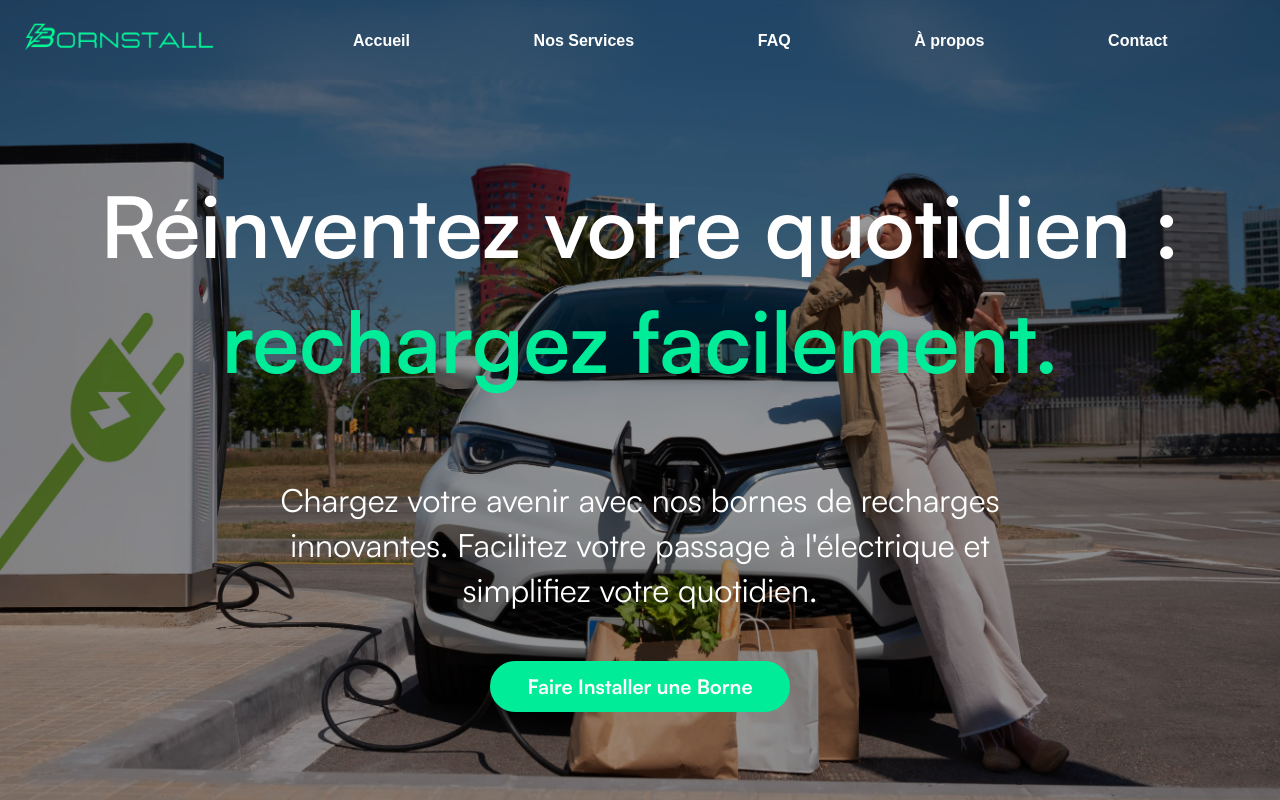
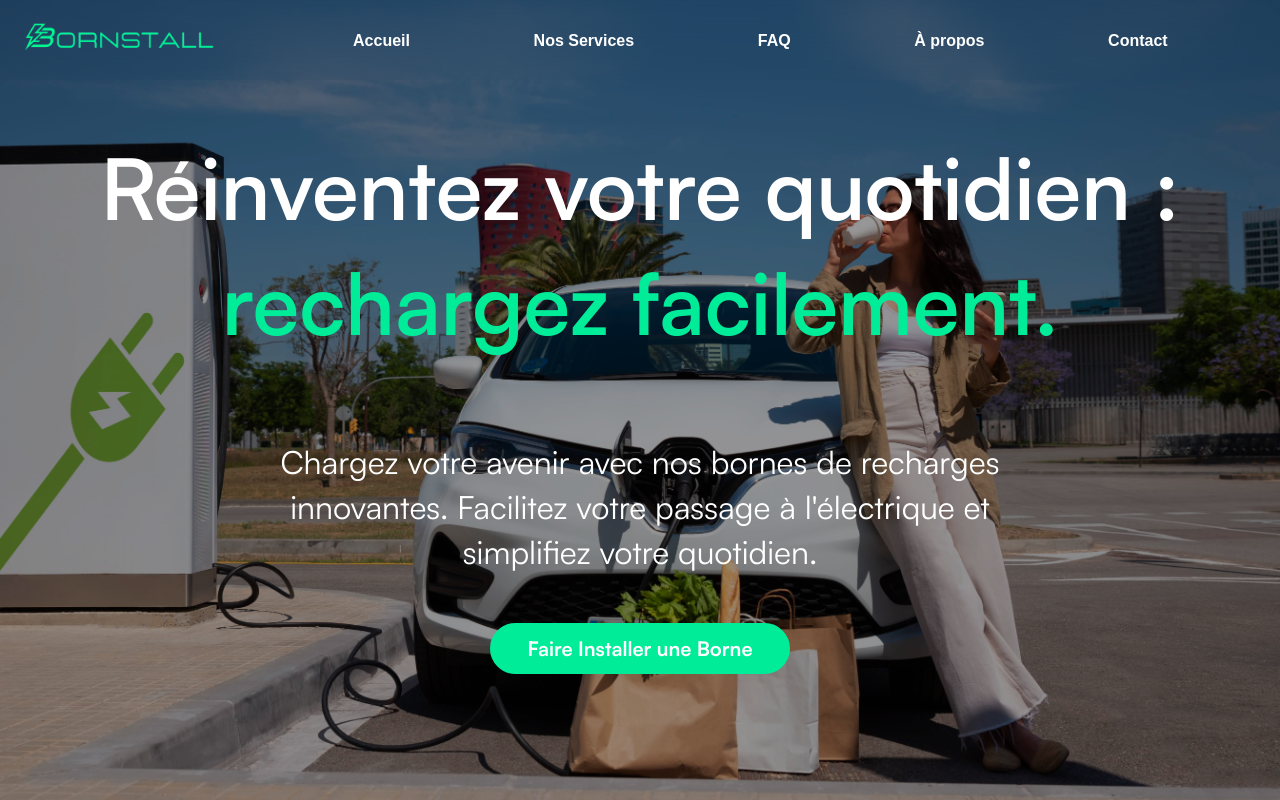
Before and after one commit to Maxime-Camaille/electric-car, a React (Create React App) app: page /services in a window 1280 px wide. Shown: the top 800 px of the page. Built offline with nearby package versions, Linux system fonts and the light colour scheme.

Commit message:
Modification CSS version laptop de MainHeroSection

```diff
--- a/src/components/MainHeroSection/styles.css
+++ b/src/components/MainHeroSection/styles.css
@@ -100,7 +100,19 @@
   }
 }
 @media (min-width: 1024px) {
-
+  .main-hero-content {
+    position: absolute;
+    top: 0;
+    left: 0;
+    right: 0;
+    bottom: 0;
+    padding: 130px 2vw 0px 2vw;
+    margin: auto;
+    text-align: center;
+    display: flex;
+    flex-direction: column;
+    align-items: center;
+  }
   .main-hero-title {
     color: #fff;
     font-size: 85px;
```
